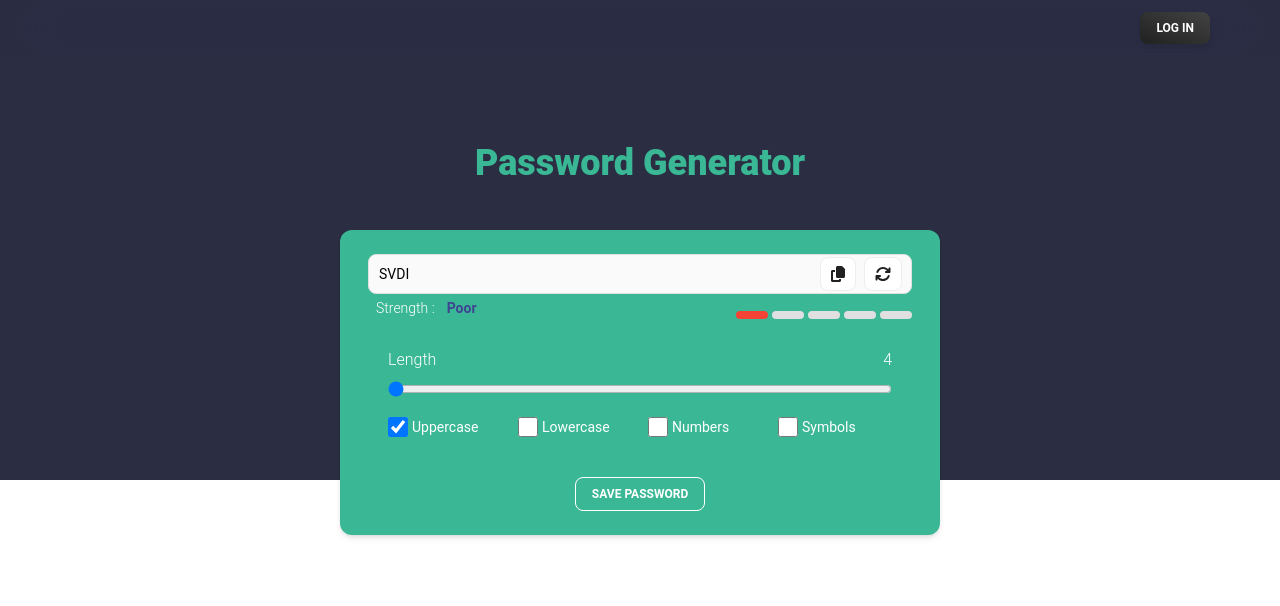
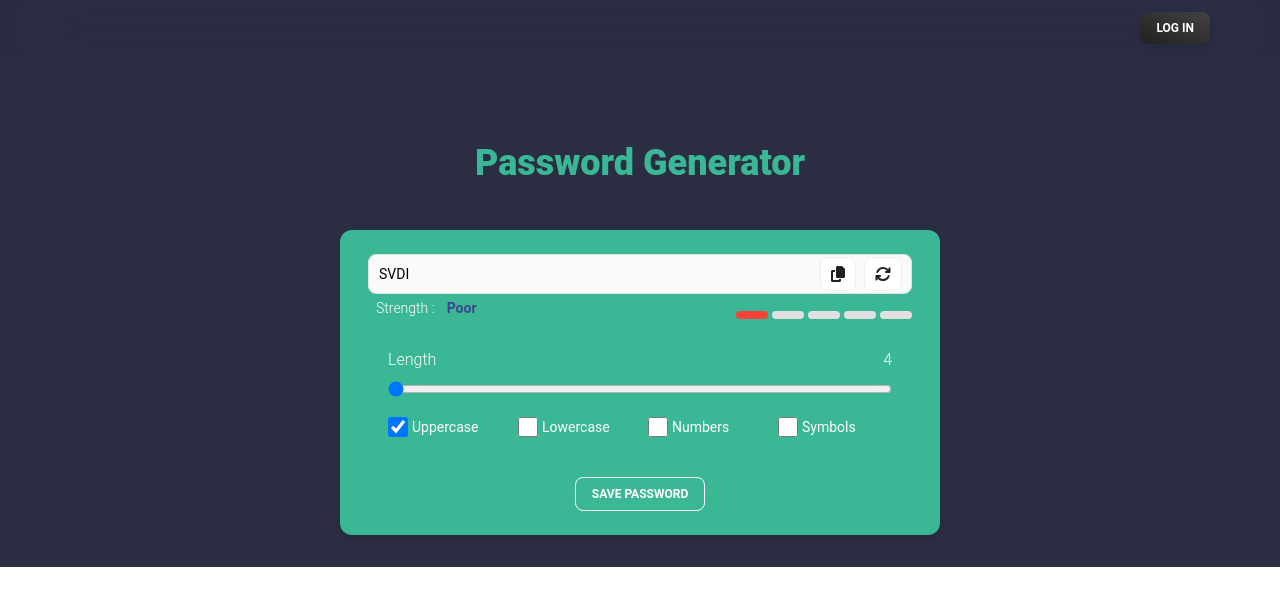
Before and after one commit to Naseela-KT/Password-Generator, a React (Vite) app in the folder frontend/: page / in a window 1280 px wide. Shown: the top 606 px of the page. Built offline with nearby package versions, Linux system fonts and the light colour scheme; a web font is replaced by a local one.

Commit message:
style changes

```diff
--- a/frontend/src/index.css
+++ b/frontend/src/index.css
@@ -6,7 +6,6 @@
 .background-container {
     position: relative;
     width: 100%;
-    height: 60vh;
     background-color: #2B2D42;
   }
 
```
